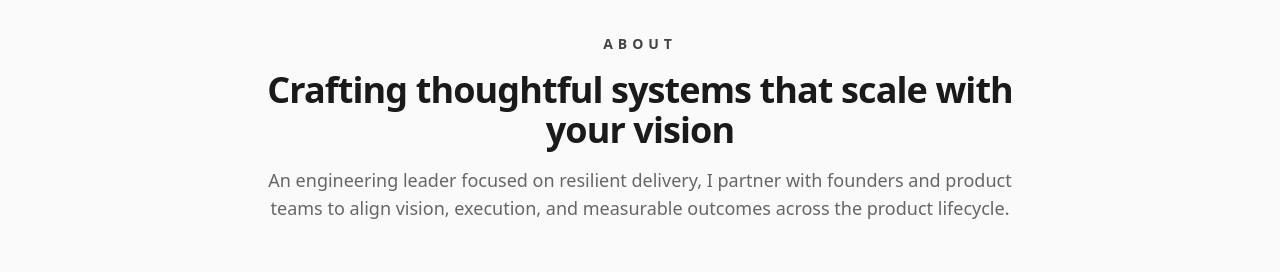
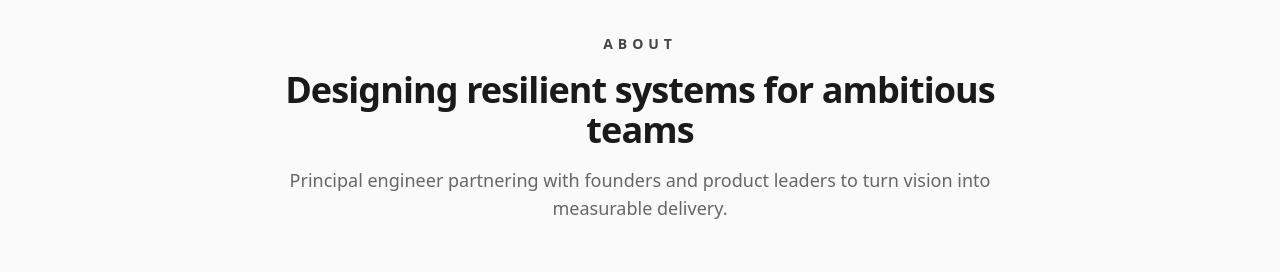
Before and after one commit to Antholem/web-portfolio, a Next.js app: page / in a window 1280 px wide. Shown: the part 799-1071 px from the top of the page. Built offline with nearby package versions, Linux system fonts and the light colour scheme; no server answers.

Commit message:
Shorten about section headline and subtitle

```diff
--- a/src/components/about-section.tsx
+++ b/src/components/about-section.tsx
@@ -44,12 +44,11 @@ export default function AboutSection() {
             id="about-heading"
             className="mt-4 text-3xl font-bold tracking-tight text-foreground sm:text-4xl"
           >
-            Crafting thoughtful systems that scale with your vision
+            Designing resilient systems for ambitious teams
           </h2>
           <p className="mt-4 text-base text-muted-foreground sm:text-lg">
-            An engineering leader focused on resilient delivery, I partner with
-            founders and product teams to align vision, execution, and
-            measurable outcomes across the product lifecycle.
+            Principal engineer partnering with founders and product leaders to
+            turn vision into measurable delivery.
           </p>
         </div>
         <div className="mt-16 grid gap-16 lg:grid-cols-[1.05fr_minmax(0,0.95fr)] lg:items-start">
```
